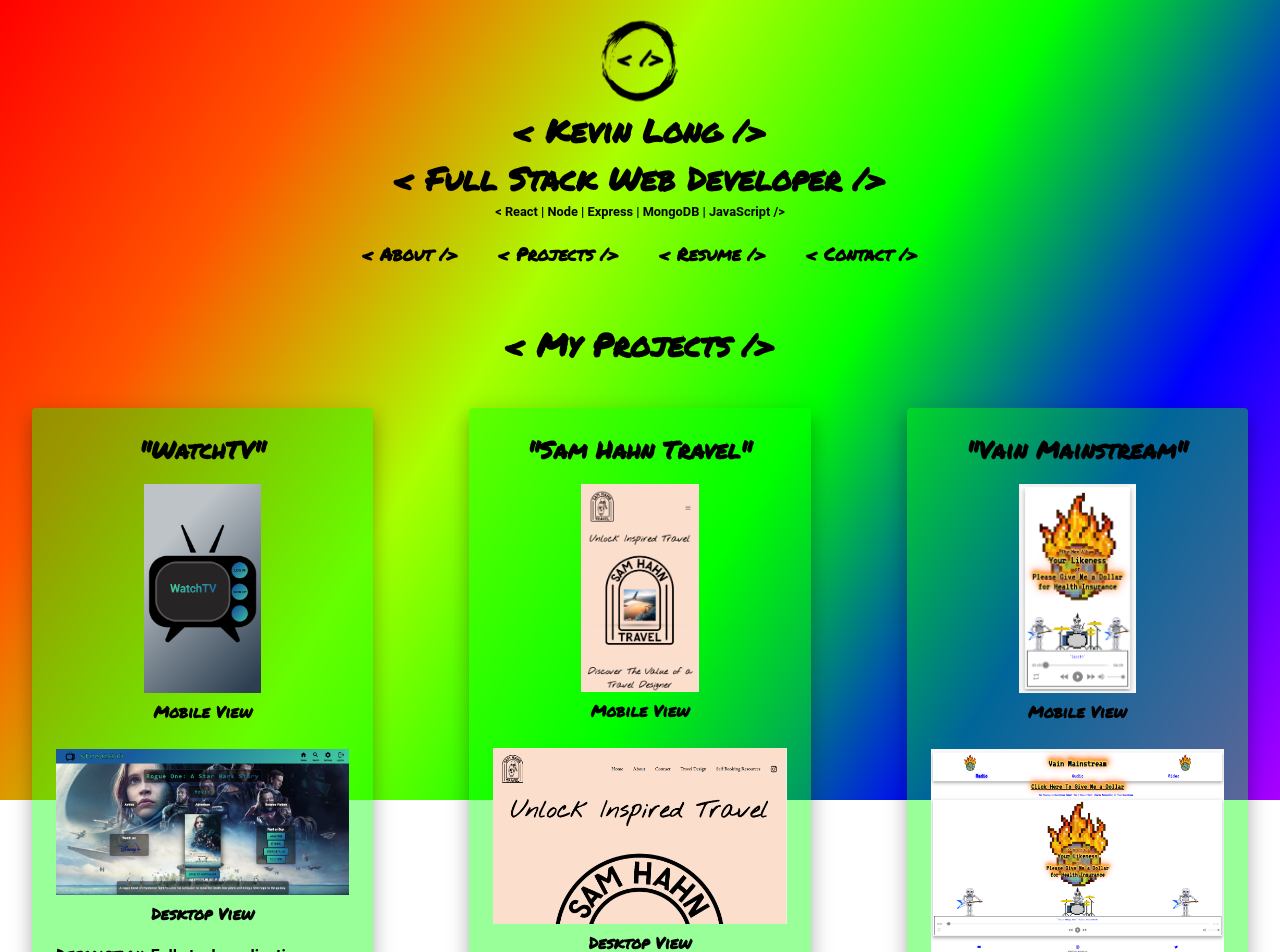
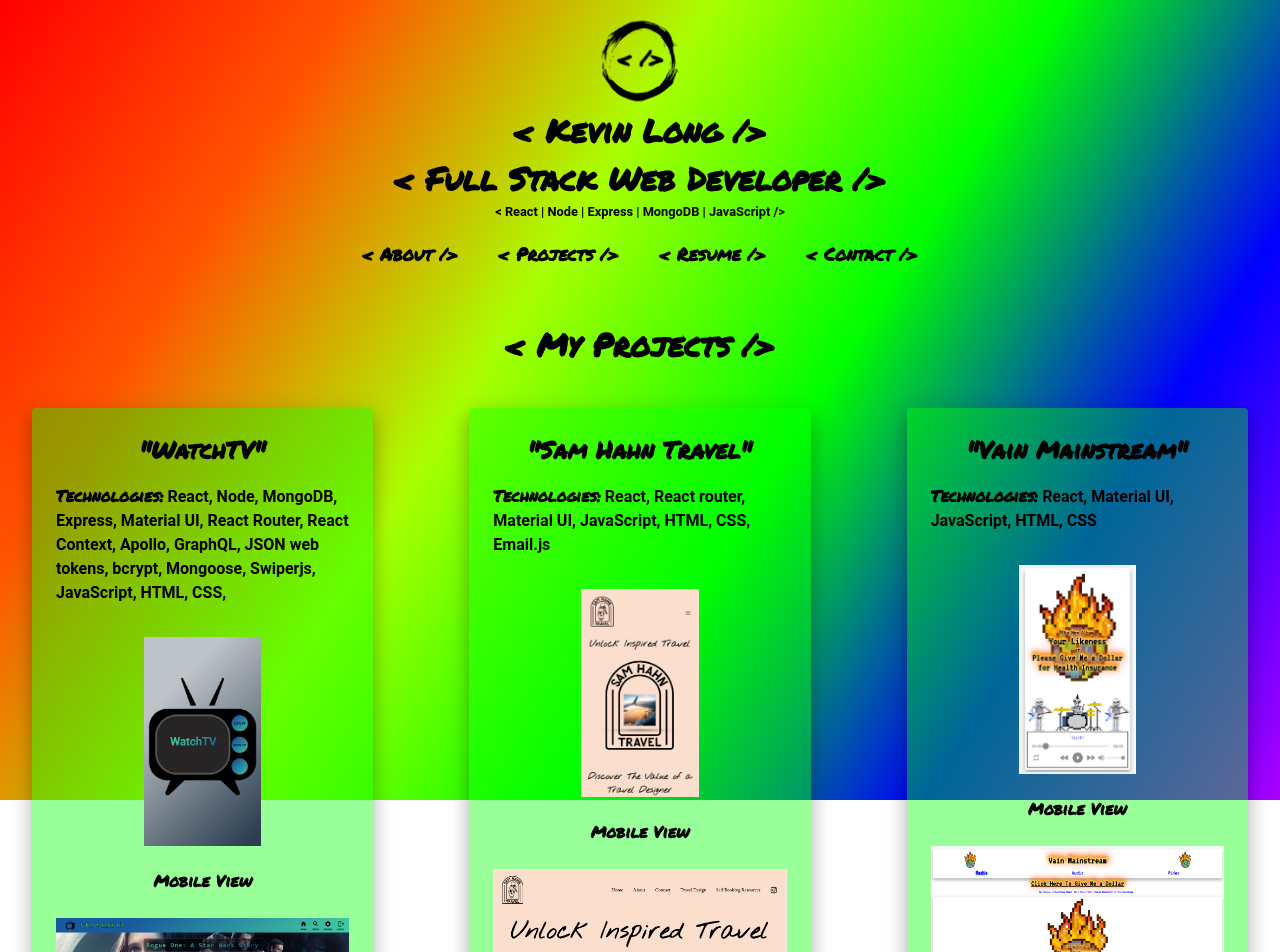
Before and after one commit to KLong75/kevin-new-portfolio, a React (Create React App) app: page /my_work in a window 1280 px wide. Shown: the top 952 px of the page. Built offline with nearby package versions, Linux system fonts and the light colour scheme; a web font is replaced by a local one.

Commit message:
styles and layout on projects

```diff
--- /dev/null
+++ b/src/components/Projects/Projects.module.css
@@ -0,0 +1,28 @@
+.projectMobileImage {
+  width: 40%;
+  height: auto;
+  margin-bottom: 1rem;
+}
+
+.projectMobileImage:hover {
+  opacity: 0.9;
+  transform: scale(1.05);
+  box-shadow: 0 0 10px rgba(0, 0, 0, 0.5);
+}
+
+.projectDesktopImage {
+  width: 100%;
+  height: auto;
+  margin-top: -.5rem;
+  margin-bottom: 1rem;
+}
+
+.projectDesktopImage:hover {
+  opacity: 0.9;
+  transform: scale(1.05);
+  box-shadow: 0 0 10px rgba(0, 0, 0, 0.5);
+}
+
+.projectLink:hover {
+  color: purple;
+}
--- a/src/components/Projects/index.js
+++ b/src/components/Projects/index.js
@@ -13,18 +13,16 @@ import vainMainMobile from "../../assets/images/projectImages/vainMainMobile.png
 import vainMainDesktop from "../../assets/images/projectImages/vainMainDesktop.png";
 import musicologyDesktop from "../../assets/images/projectImages/musicologyDesktop.gif";
 import musicologyMobile from "../../assets/images/projectImages/musicologyMobile.jpg";
-import watchTVMobile from "../../assets/images/projectImages/watchTVLandingMobile.png"
+import watchTVMobile from "../../assets/images/projectImages/watchTVLandingMobile.png";
 // import moviesMobile from '../../assets/images/projectImages/moviesMobile.jpg';
-import watchTVDesktop from '../../assets/images/projectImages/rogueOne.png';
+import watchTVDesktop from "../../assets/images/projectImages/rogueOne.png";
 // import whoDoMobile from '../../assets/images/projectImages/whoDoMobile.jpg';
 // import whoDoDesktop from '../../assets/images/projectImages/whoDoDesktop.png';
-
-
 // import { FontAwesomeIcon } from "@fortawesome/react-fontawesome";
 // import { icon } from "@fortawesome/fontawesome-svg-core/import.macro";
 // import { faGlobe, faVolumeHigh, faMusic } from "@fortawesome/free-solid-svg-icons";
-
-
+// import styles
+import styles from "./Projects.module.css";
 
 const Project = () => {
   const projects = [
@@ -33,8 +31,9 @@ const Project = () => {
       src: "rogueOne.png",
       alt: "screenshot of app",
       description:
-        "Full stack application. React. Node. MongoDB. Express. Serves as a central hub for all of a user's subscription streaming accounts. Search for any TV show or movie and link to where it is available online to stream, rent, or buy. Multiple search methods enable users to find what they want to watch and where they can watch it. Users can search all sources or just the ones they are subscribed to. Save titles to a watchlist for later viewing. The watchlist can be filtered by source, type, and genre. Guest credentials for login: email: guest@email.com, password: Guest#1",
-      technologies: "React, Node, MongoDB, Express, Material UI, React Router, React Context, Apollo, GraphQL, JSON web tokens, bcrypt, Mongoose, Swiperjs, JavaScript, HTML, CSS,",
+        "React. Node. MongoDB. Express. Full stack application. Serves as a central hub for all of a user's subscription streaming accounts. Search for any TV show or movie and link to where it is available online to stream, rent, or buy. Multiple search methods enable users to find what they want to watch and where they can watch it. Users can search all sources or just the ones they are subscribed to. Save titles to a watchlist for later viewing. The watchlist can be filtered by source, type, and genre. Guest credentials for login: email: guest@email.com, password: Guest#1",
+      technologies:
+        "React, Node, MongoDB, Express, Material UI, React Router, React Context, Apollo, GraphQL, JSON web tokens, bcrypt, Mongoose, Swiperjs, JavaScript, HTML, CSS,",
       appHref: "https://streamhub-e4fc2af8fdfc.herokuapp.com/",
       gitHref: "https://github.com/KLong75/stream-hub",
       mobile_img_src: `${watchTVMobile}`,
@@ -46,7 +45,8 @@ const Project = () => {
       alt: "screenshot of app",
       description:
         "Fully responsive web application for Sam Hahn Travel. Installable Progressive Web Application. Single Page Application. Users can browse the site for information about Sam Hahn Travel and the services they offer. Users can also contact Sam Hahn Travel via the contact form.",
-      technologies: "React, React router, Material UI, JavaScript, HTML, CSS, Email.js",
+      technologies:
+        "React, React router, Material UI, JavaScript, HTML, CSS, Email.js",
       appHref: "https://klong75.github.io/sam-hahn-travel",
       gitHref: "https://github.com/KLong75/sam-hahn-travel",
       mobile_img_src: `${shtMobile}`,
@@ -108,11 +108,9 @@ const Project = () => {
           container
           spacing={4}
           justifyContent="space-evenly"
-          textAlign={"center"}
-        >
+          textAlign={"center"}>
           {projects.map((project) => (
-
-            <Grid sm={12} md ={6} lg={4} key={project.title}>
+            <Grid sm={12} md={6} lg={4} key={project.title}>
               <DisplayBox elevation={12} style={{ fontWeight: "bold" }}>
                 <Grid textAlign={"center"}>
                   <h4
@@ -122,18 +120,23 @@ const Project = () => {
                       margin: "0",
                       padding: "0",
                       fontWeight: "bold",
-                      marginBottom: '-1rem'
-                    }}
-                  >{`"${project.title}"`}</h4>
+                      marginBottom: "-1rem",
+                    }}>{`"${project.title}"`}</h4>
+                </Grid>
+
+                <Grid textAlign={"left"}>
+                  <p style={{ margin: "0" }}>
+                    <span className="permanent-marker">Technologies:</span>
+                    {` ${project.technologies}`}
+                  </p>
                 </Grid>
 
                 <Grid>
                   <a href={project.appHref} target="_blank" rel="noreferrer">
                     <img
-                    style={{ width: "40%", height: "auto" }}
+                      className={styles.projectMobileImage}
                       src={project.mobile_img_src}
                       alt={project.alt}
-                    className="mobile-img"
                     />
                   </a>
                   <br></br>
@@ -143,42 +146,53 @@ const Project = () => {
                 <Grid>
                   <a href={project.appHref} target="_blank" rel="noreferrer">
                     <img
-                    style={{
-                      width: "100%",
-                      height: "auto",
-                      marginTop: '-.5rem',
-                      marginBottom: '' }}
                       src={project.desktop_img_src}
                       alt={project.alt}
-                    className="mobile-img"
+                      className={styles.projectDesktopImage}
                     />
                   </a>
                   <br></br>
                   <span className="permanent-marker">Desktop View</span>
                 </Grid>
 
-                <Grid textAlign={"left"} style={{marginTop: '-2rem', marginBottom: '-2.5rem'}}>
-                  <p><span className="permanent-marker">Description:</span> {`${project.description}`}</p>
+                <Grid
+                  textAlign={"left"}
+                  style={{ marginTop: "-2rem", marginBottom: "-2.5rem" }}>
+                  <p>
+                    <span className="permanent-marker">Description:</span>{" "}
+                    {`${project.description}`}
+                  </p>
                 </Grid>
 
-                <Grid textAlign={"left"}>
+                {/* <Grid textAlign={"left"}>
                   <p><span className="permanent-marker">Technologies:</span>{` ${project.technologies}`}</p>
-                </Grid>
+                </Grid> */}
 
-                <Grid style={{marginBottom: '-1.5rem', marginTop: '-2rem'}}>
+                <Grid style={{ marginBottom: "-1.5rem", marginTop: "-2rem" }}>
                   <span className="permanent-marker">Links:</span>
                 </Grid>
 
                 <Grid textAlign={"center"}>
-                  <a href={project.appHref} target="_blank" rel="noreferrer">
-                    <div className="permanent-marker" style={{marginBottom: '.5rem'}}>
+                  <a
+                    className={styles.projectLink}
+                    href={project.appHref}
+                    target="_blank"
+                    rel="noreferrer">
+                    <div
+                      className="permanent-marker"
+                      style={{ marginBottom: ".5rem" }}>
                       &lt; Deployed Application /&gt;
                     </div>
                   </a>
 
-                <a href={project.gitHref} target="_blank" rel="noreferrer">
+                  <a
+                    className={styles.projectLink}
+                    href={project.gitHref}
+                    target="_blank"
+                    rel="noreferrer">
                     <div className="permanent-marker">
-                    &lt; GitHub Repository <GitHubIcon style={{marginBottom: '-.25rem'}}/> /&gt;
+                      &lt; GitHub Repository{" "}
+                      <GitHubIcon style={{ marginBottom: "-.25rem" }} /> /&gt;
                     </div>
                   </a>
                 </Grid>
```
Lines whose indentation alone changed are shown as unchanged.
